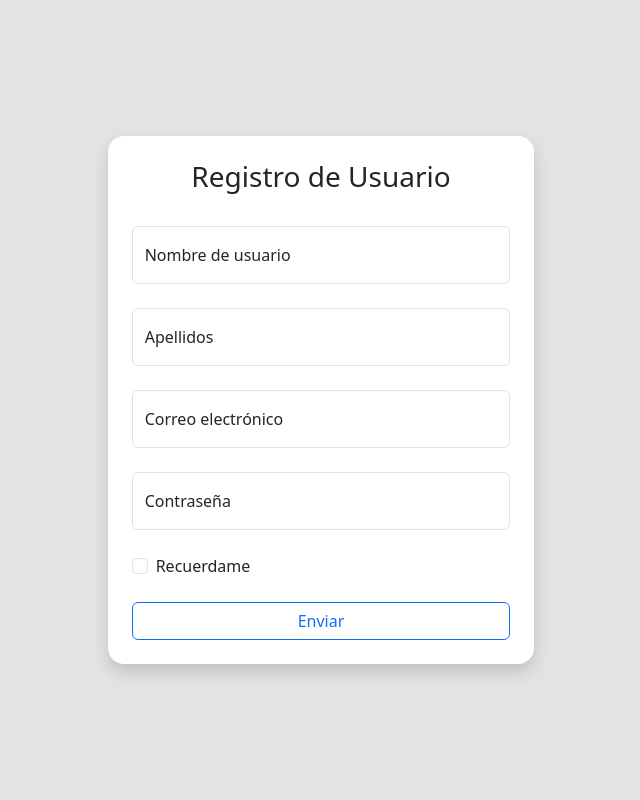
After one commit to manzanareslopezdionicio/AppWebFlask, a Flask app: page /registro in a window 1280 px wide. The commit adds this page. Shown: the whole page, without its empty margins (319-959 px from the left). Run offline with Flask 3, Linux system fonts and the light colour scheme.

Commit message:
registro
registro

```diff
--- a/app.py
+++ b/app.py
@@ -22,6 +22,9 @@ def lenguaje():
 def login():
     return render_template('login.html')
 
+@app.route('/registro')
+def registro():
+    return render_template('registro.html')
 
 if __name__ == '__main__':
     app.run(debug=True)
--- a/templates/login.html
+++ b/templates/login.html
@@ -56,7 +56,7 @@
                                     <!-- -->
 
                                     <div class="d-flex gap-2 gap-md-4 flex-column flex-md-row justify-content-sm-end">
-                                        <a href="#!"
+                                        <a href="{{url_for('registro')}}"
                                             class="text-secondary link-primary link-offset-2 link-offset-3-hover link-underline link-underline-opacity-0 link-underline-opacity-100-hover">Registrarse</a>
                                         <a href="#!"
                                             class="text-secondary link-primary link-offset-2 link-offset-3-hover link-underline link-underline-opacity-0 link-underline-opacity-100-hover">Olvidé
@@ -68,7 +68,7 @@
 
                             <div class="row">
                                 <div class="col-12">
-                                    <p class="mt-2 mb-4">O registrarse</p>
+                                    <p class="mt-2 mb-4">Registrarse con</p>
                                     <div class="d-flex gap-2 gap-sm-3 justify-content-center">
                                         <a href="#!" class="btn btn-lg btn-outline-danger p-3 lh-1">
                                             <svg xmlns="http://www.w3.org/2000/svg" width="28" height="28"
--- /dev/null
+++ b/templates/registro.html
@@ -0,0 +1,37 @@
+{% extends "baselogin.html" %}
+
+{% block body %}
+<div class=" container-fluid bg-secondary-subtle">
+    <div class="row vh-100 align-items-center justify-content-center">
+        <div class=" col-sm-8 col-md-6 col-lg-4 bg-white rounded-4 shadow p-4">
+            <div class="row text-center mb-4">
+                <h3>Registro de Usuario</h3>
+            </div>
+                <form action="">
+                    <div class=" form-floating mb-4">
+                        <input type="text" class="form-control" name="name" id="name" value=""
+                            placeholder="nombre de usuario" required>
+                        <label for="name" class="form-label">Nombre de usuario</label>
+                    </div>
+                    <div class=" form-floating mb-4">
+                        <input type="text" class="form-control" name="apellidos" id="Apellidos" placeholder="Apellidos" required>
+                        <label for="apellidos" class="form-label">Apellidos</label>
+                    </div>
+                    <div class=" form-floating mb-4">
+                        <input type="email" class="form-control" name="email" id="email" placeholder="name@example.com" required>
+                        <label for="email" class="form-label">Correo electrónico</label>
+                    </div>
+                    <div class=" form-floating mb-4 ">
+                        <input type="password" class="form-control" name="password" id="password" placeholder="Contraseña" required>
+                        <label for="password" class="form-label">Contraseña</label>
+                    </div>
+                    <div class="mb-4 form-check ">
+                        <input type="checkbox" id="recuerdo" class=" form-check-input">
+                        <label for="recuerdo" class=" form-check-label">Recuerdame</label>
+                    </div>
+                    <button type="submit" class="btn btn-outline-primary w-100">Enviar</button>
+                </form>
+        </div>
+    </div>
+</div>
+{% endblock %}
```
Also changed, not shown: templates/base1.html (+14 -29 lines).
